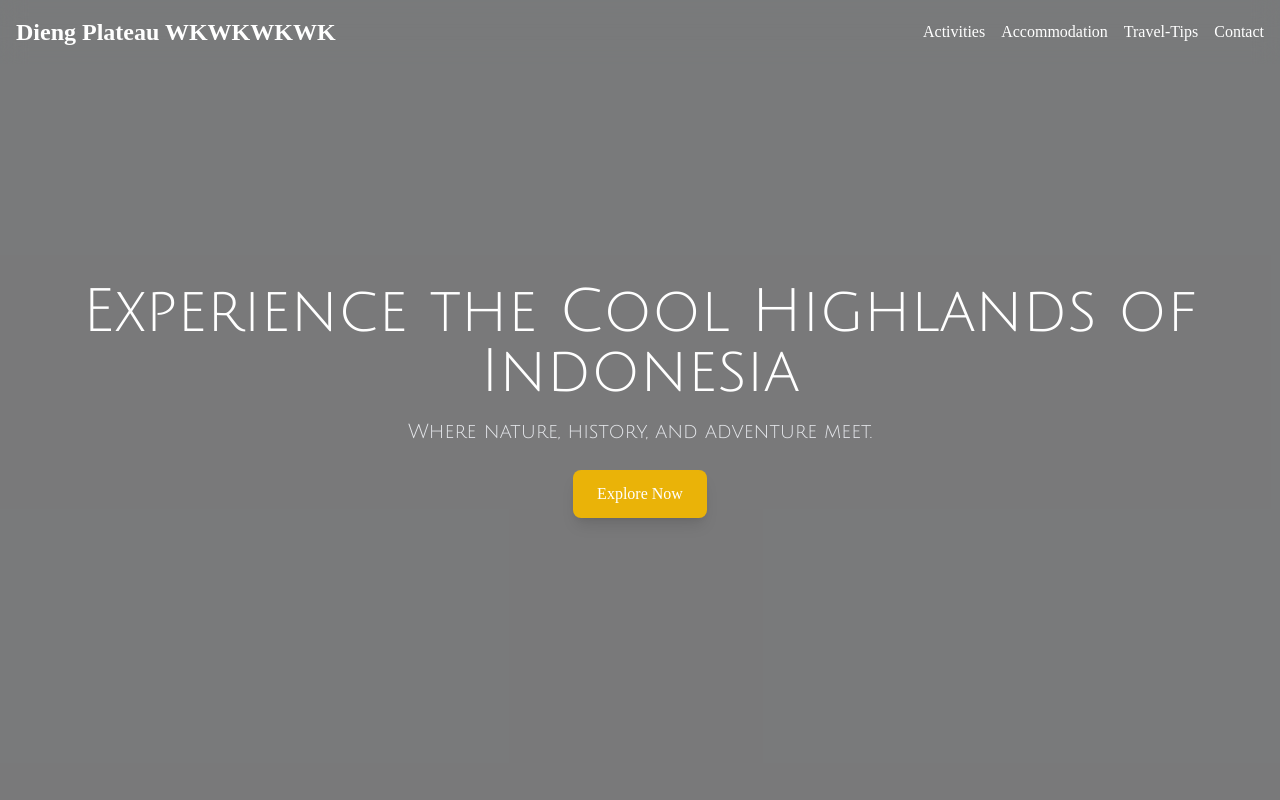
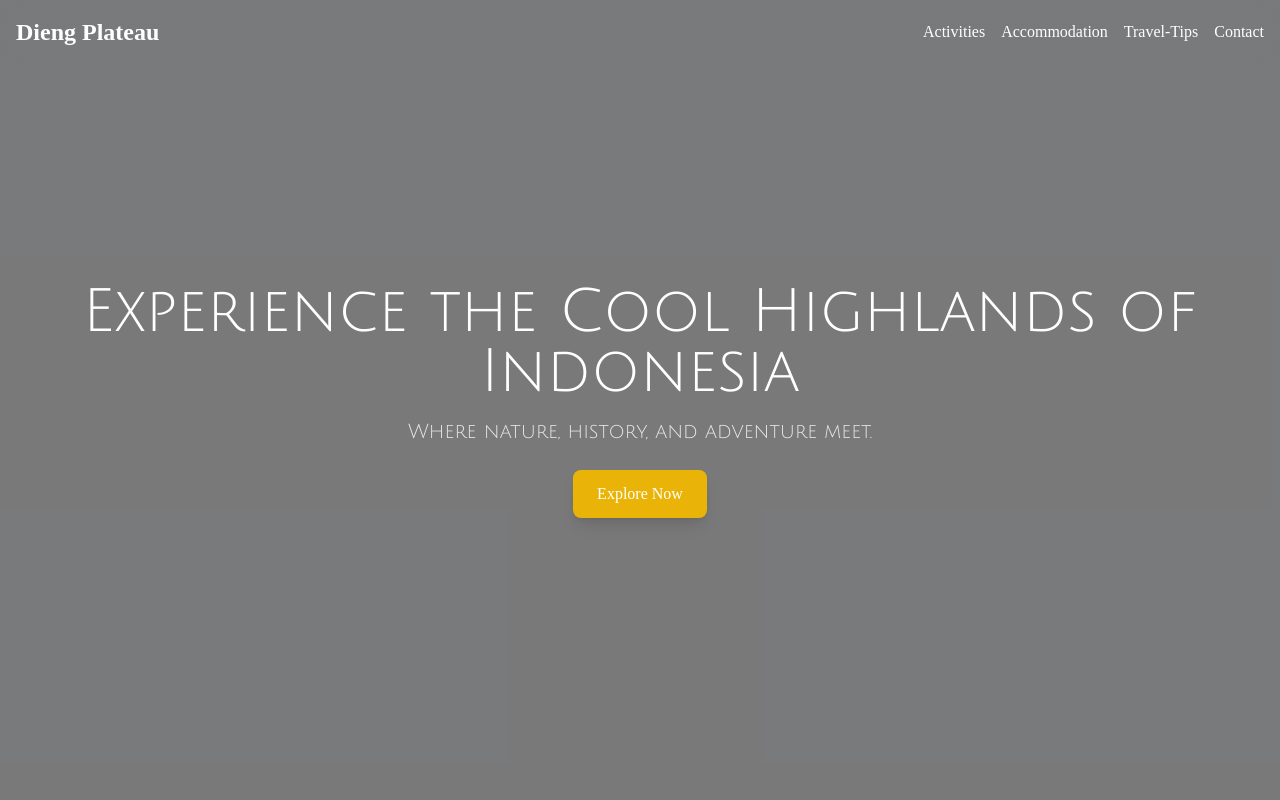
Before and after one commit to firdausfatan/Project-DW, a plain HTML site: page index.html in a window 1280 px wide. Shown: the top 800 px of the page. Drawn offline with nearby package versions, Linux system fonts and the light colour scheme; a web font is replaced by a local one.

Commit message:
Update index.html

```diff
--- a/index.html
+++ b/index.html
@@ -19,7 +19,7 @@
       <div class="container mx-auto flex justify-between items-center">
         <h1>
           <a href="index.html" class="text-white text-2xl font-bold"
-            >Dieng Plateau WKWKWKWK</a
+            >Dieng Plateau</a
           >
         </h1>
         <ul class="flex space-x-4">
```
